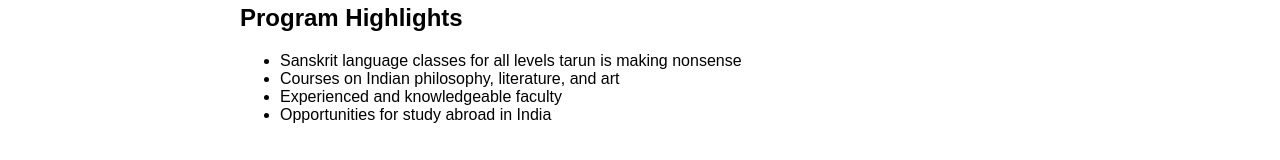
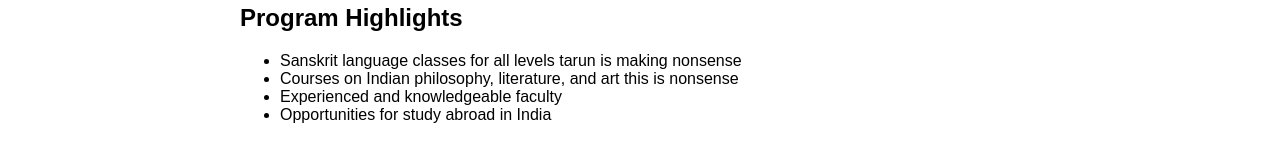
Before and after one commit to tarunprakashporam/Making-a-website-from-chat-gpt, a plain HTML site: page index.html in a window 1280 px wide. Shown: the part 449-609 px from the top of the page. Drawn offline with Linux system fonts and the light colour scheme.

Commit message:
Update index.html

```diff
--- a/index.html
+++ b/index.html
@@ -29,7 +29,7 @@
          <h2>Program Highlights</h2>
          <ul>
            <li><i class="fas fa-check"></i>Sanskrit language classes for all levels tarun is making nonsense</li>
-           <li><i class="fas fa-check"></i>Courses on Indian philosophy, literature, and art</li>
+           <li><i class="fas fa-check"></i>Courses on Indian philosophy, literature, and art this is nonsense</li>
            <li><i class="fas fa-check"></i>Experienced and knowledgeable faculty</li>
            <li><i class="fas fa-check"></i>Opportunities for study abroad in India</li>
          </ul>
```
